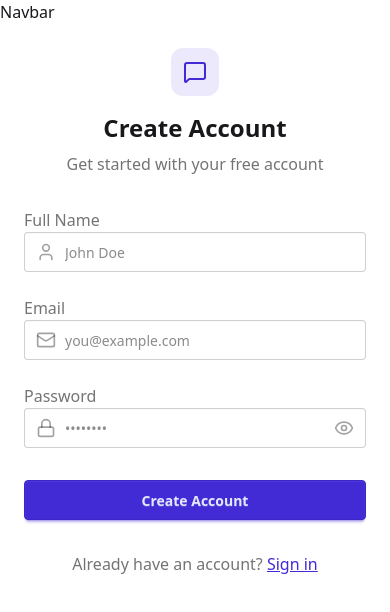
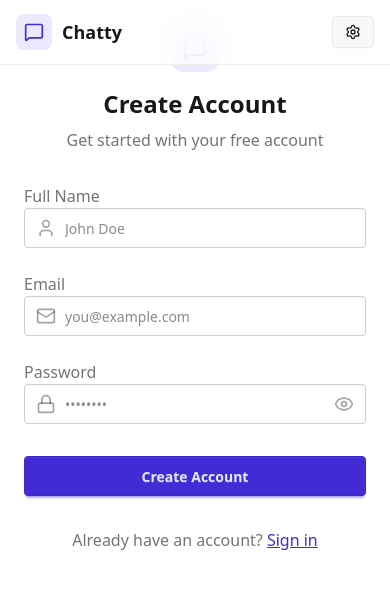
Before and after one commit to KeshavSharma74/Chatty-Real-time-chat-application, a React (Vite) app in the folder client/: page /signup in a window 390 px wide. Shown: the top 612 px of the page. Built offline with nearby package versions, Linux system fonts and the light colour scheme; no server answers.

Commit message:
Created Logout Page

```diff
--- a/client/src/App.jsx
+++ b/client/src/App.jsx
@@ -18,7 +18,7 @@ const App = () => {
     checkAuth();
   },[checkAuth])
 
-  console.log(authUser);
+  // console.log(authUser);
 
   if(isCheckingAuth && !authUser){
     return (
--- a/client/src/components/Navbar.jsx
+++ b/client/src/components/Navbar.jsx
@@ -1,9 +1,55 @@
-import React from 'react'
+import { Link } from "react-router-dom";
+import { useAuthStore } from "../store/useAuthStore";
+import { LogOut, MessageSquare, Settings, User } from "lucide-react";
 
 const Navbar = () => {
+  const { logout, authUser } = useAuthStore();
+
   return (
-    <div>Navbar</div>
-  )
-}
+    <header
+      className=" border-b border-base-300 fixed w-full top-0 z-40
+    backdrop-blur-lg bg-base-100/80"
+    >
+      <div className="container mx-auto px-4 h-16">
+        <div className="flex items-center justify-between h-full">
+          <div className="flex items-center gap-8">
+            <Link to="/" className="flex items-center gap-2.5 hover:opacity-80 transition-all">
+              <div className="size-9 rounded-lg bg-primary/10 flex items-center justify-center">
+                <MessageSquare className="w-5 h-5 text-primary" />
+              </div>
+              <h1 className="text-lg font-bold">Chatty</h1>
+            </Link>
+          </div>
 
-export default Navbar
+          <div className="flex items-center gap-2">
+            <Link
+              to={"/settings"}
+              className={`
+              btn btn-sm gap-2 transition-colors
+
+              `}
+            >
+              <Settings className="w-4 h-4" />
+              <span className="hidden text-[0.93rem] sm:inline">Settings</span>
+            </Link>
+
+            {authUser && (
+              <>
+                <Link to={"/profile"} className={`btn btn-sm gap-2`}>
+                  <User className="size-5" />
+                  <span className="hidden text-[0.93rem] sm:inline">Profile</span>
+                </Link>
+
+                <button className="flex gap-2 items-center hover:cursor-pointer" onClick={logout}>
+                  <LogOut className="size-5" />
+                  <span className="hidden sm:inline">Logout</span>
+                </button>
+              </>
+            )}
+          </div>
+        </div>
+      </div>
+    </header>
+  );
+};
+export default Navbar;
--- a/client/src/store/useAuthStore.jsx
+++ b/client/src/store/useAuthStore.jsx
@@ -30,7 +30,7 @@ export const useAuthStore = create( (set)=> ({
             const res = await axiosInstance.post("/auth/signup", data);
             if(res.data.success){
                 set({ authUser: res.data.userData });
-                console.log(res.data.userData);
+                // console.log(res.data.userData);
                 toast.success("Account created successfully");
             }
         } catch (error) {
@@ -39,4 +39,16 @@ export const useAuthStore = create( (set)=> ({
       set({ isSigningUp: false });
     }
   },
+  logout: async() =>{
+    try{
+        const res= await axiosInstance.post('/auth/logout');
+        if(res.data.success){
+            set({authUser:null});
+            toast.success("Logged out successfully")
+        }
+    }
+    catch(error){
+        toast.error(error.message);
+    }
+  }
 }) )
```
